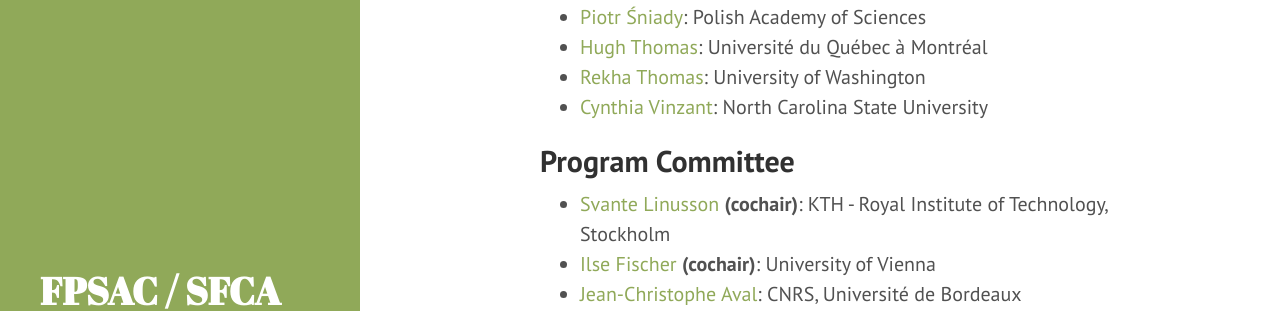
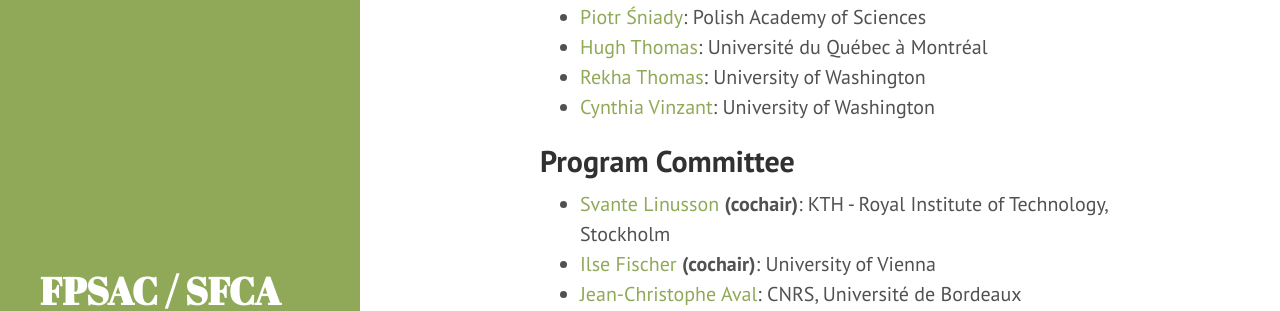
Before and after one commit to FPSAC/FPSAC.github.io, a Jekyll site: the page built from _confs/fpsac-2022.md, in a window 1280 px wide and 900 px high, scrolled down 577 px. Shown: the part 166-477 px from the top of the window. Built offline with Jekyll 4.4.1, drawn with Linux system fonts in a browser that asks for light colours.

Commit message:
Updated Vasu and Cynthia's affiliations

```diff
--- a/_confs/fpsac-2022.md
+++ b/_confs/fpsac-2022.md
@@ -35,8 +35,8 @@
   affiliation: University of Washington
   url: https://sites.math.washington.edu/%7ethomas/
 - name: Cynthia Vinzant
-  affiliation: North Carolina State University
-  url: https://clvinzan.math.ncsu.edu/
+  affiliation: University of Washington
+  url: http://sites.math.washington.edu/~vinzant/
 
 
 
@@ -136,7 +136,7 @@
   url: http://arminstraub.com/
 - name: Vasu Tewari
   affiliation: University of Pennsylvania
-  url: https://www.math.upenn.edu/%7evvtewari/
+  url: https://math.hawaii.edu/%7evvtewari/
 - name: Jiang Zeng
   affiliation: Université Lyon 1
   url: http://math.univ-lyon1.fr/%7ezeng/
```
